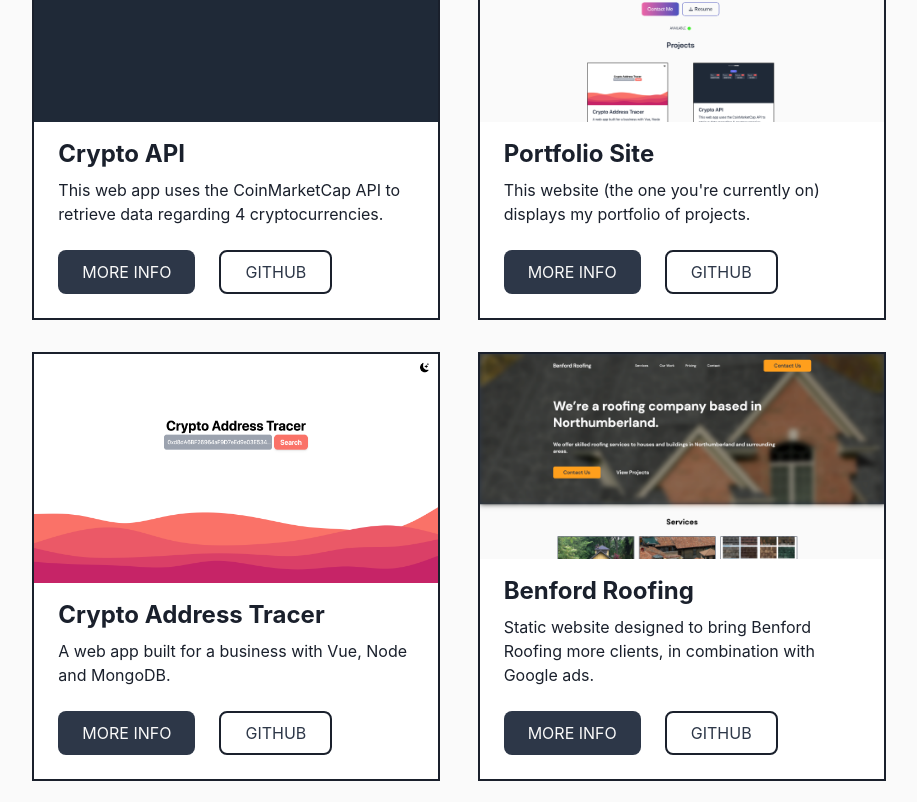
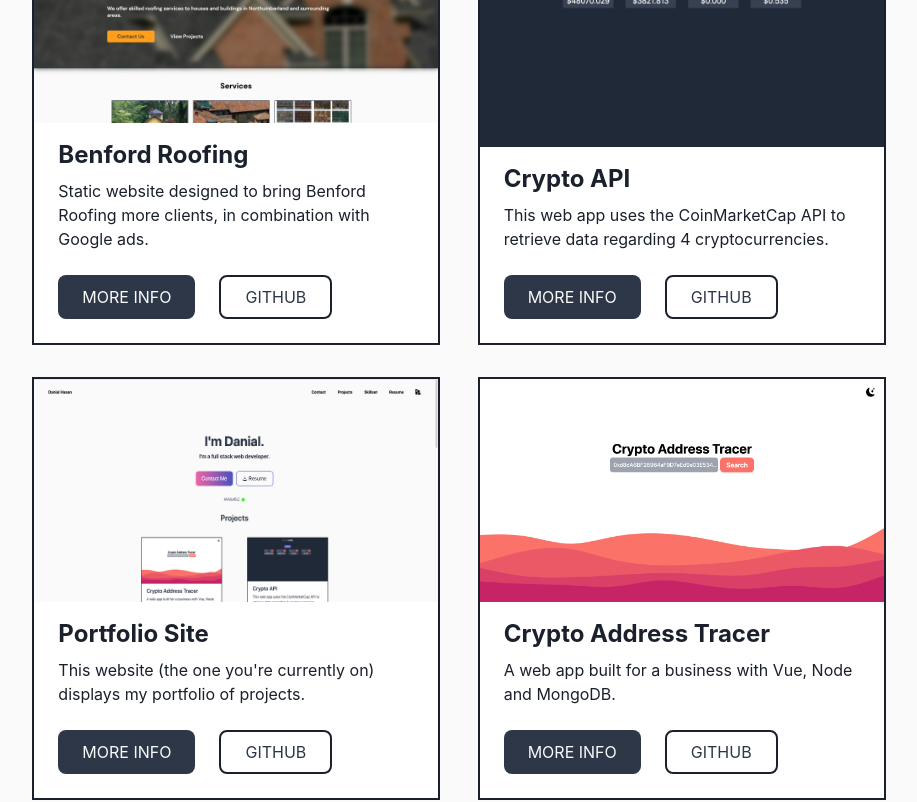
Before and after one commit to danialhasan/devsite-vue, a Vue app: page / in a window 1280 px wide. Shown: the part 760-1562 px from the top of the page, without its empty margins (181-1098 px from the left). Built offline with nearby package versions, Linux system fonts and the light colour scheme; what @tailwindcss/typography would draw is missing.

Commit message:
put benford roofing project as first project that user sees

```diff
--- a/src/views/Home.vue
+++ b/src/views/Home.vue
@@ -12,6 +12,14 @@ export default defineComponent({
   data() {
     return {
       projects: [
+        {
+          name: "Benford Roofing",
+          description:
+            "Static website designed to bring Benford Roofing more clients, in combination with Google ads. ",
+          image: "/assets/benfordroofing.png",
+          github: "https://github.com/danialhasan/roofing-company",
+          caseStudy: "/case-studies/roofingcompany",
+        },
         {
           name: "Crypto API",
           description:
@@ -35,14 +43,6 @@ export default defineComponent({
           image: "/assets/cryptoaddresstracer.png",
           github: "https://github.com/danialhasan/crypto_address_tracer",
           caseStudy: "/case-studies/portfoliosite",
-        },
-        {
-          name: "Benford Roofing",
-          description:
-            "Static website designed to bring Benford Roofing more clients, in combination with Google ads. ",
-          image: "/assets/benfordroofing.png",
-          github: "https://github.com/danialhasan/roofing-company",
-          caseStudy: "/case-studies/roofingcompany",
         },
       ],
     };
```
